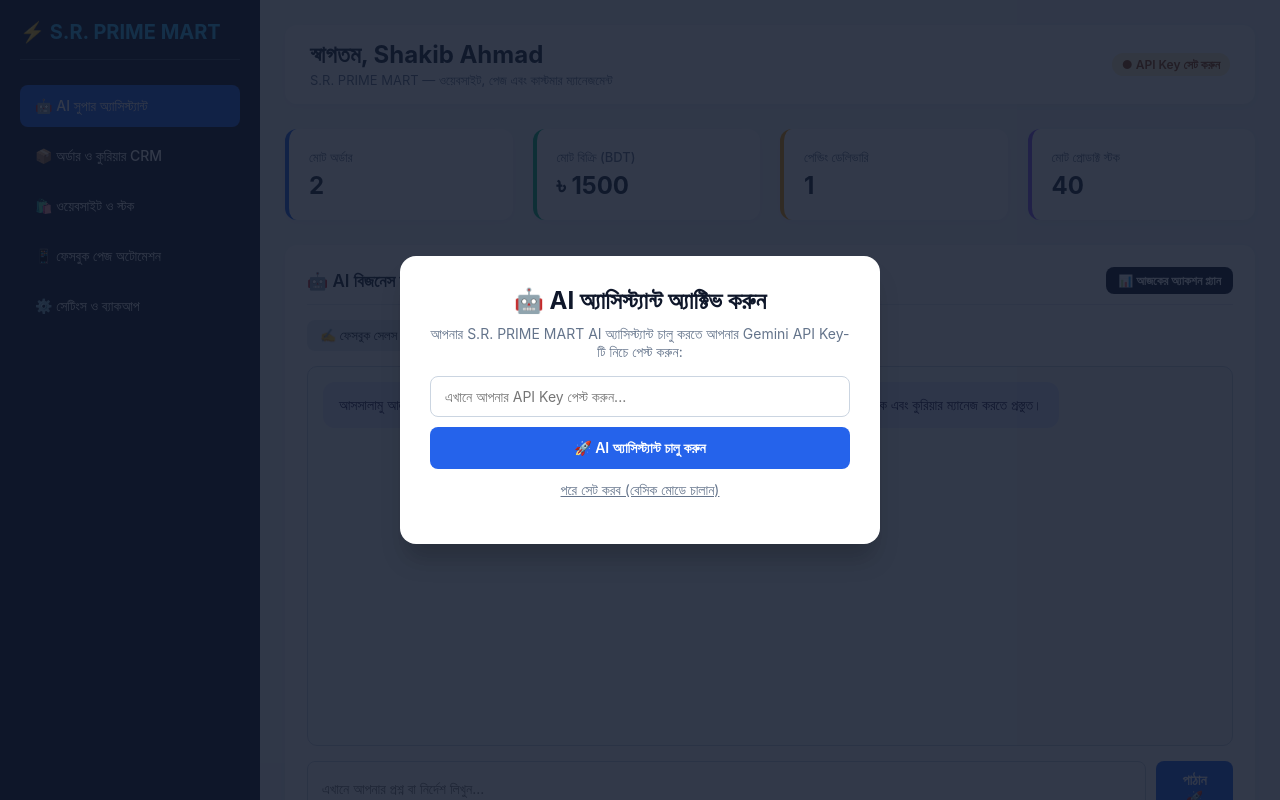
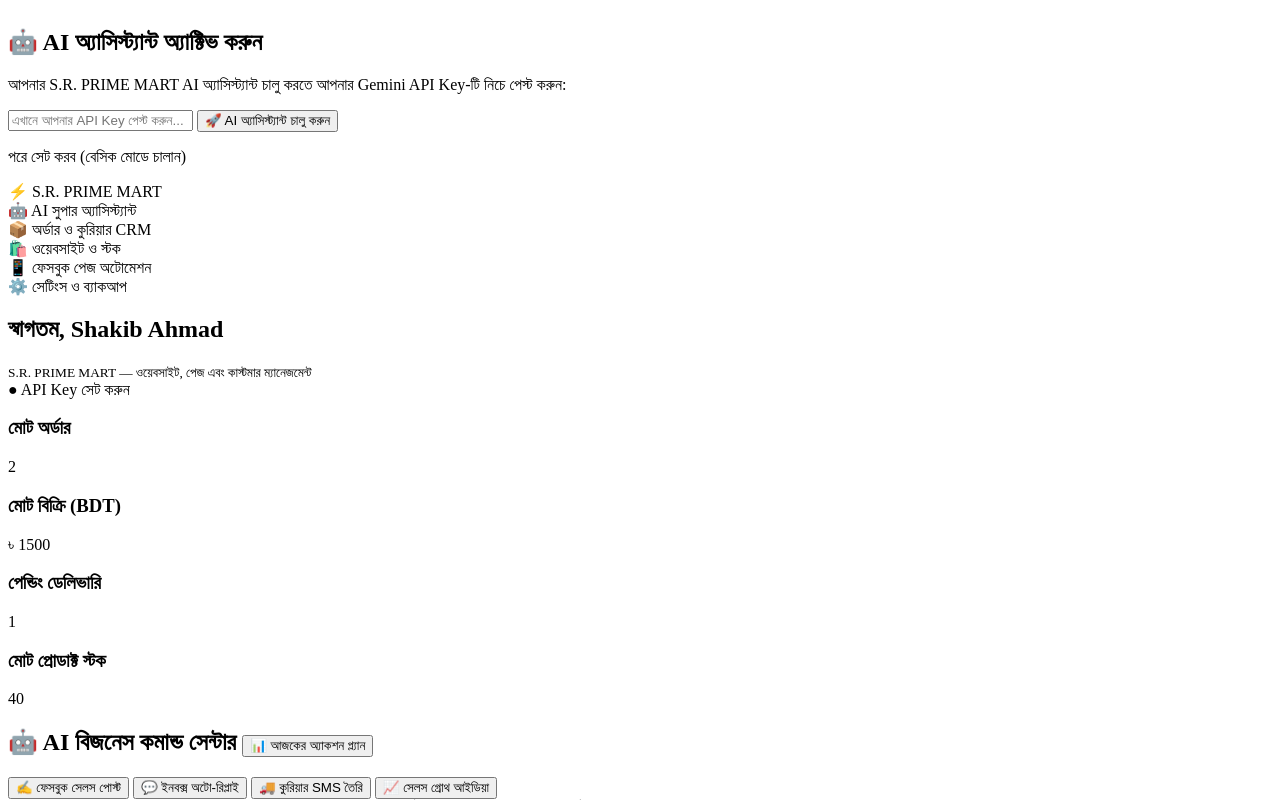
Before and after one commit to srprimemart2026-code/sr-prime-mart-dashboard, a plain HTML site: page index.html in a window 1280 px wide. Shown: the top 800 px of the page. Drawn offline with Linux system fonts and the light colour scheme.

Commit message:
Refactor style.css to include JavaScript logic
Removed CSS variables and styles, added JavaScript functions for product and order management.

```diff
--- a/style.css
+++ b/style.css
@@ -1,254 +1,243 @@
-:root {
-    --primary: #2563eb;
-    --primary-dark: #1d4ed8;
-    --secondary: #0f172a;
-    --bg-light: #f1f5f9;
-    --white: #ffffff;
-    --text-dark: #1e293b;
-    --text-muted: #64748b;
-    --success: #10b981;
-    --warning: #f59e0b;
-    --danger: #ef4444;
+let products = JSON.parse(localStorage.getItem('sr_products')) || [
+    { id: 101, name: "Men's Bar Bracelet (Black/Silver)", price: 650, stock: 25 },
+    { id: 102, name: "Premium Leather Wallet", price: 850, stock: 15 }
+];
+
+let orders = JSON.parse(localStorage.getItem('sr_orders_v2')) || [
+    { id: 1, name: "রাকিব হাসান", phone: "01711000000", address: "মিরপুর-১০, ঢাকা", product: "Men's Bar Bracelet (Black/Silver)", qty: 1, total: 650, courier: "Pathao Courier", source: "Facebook Page", status: "Delivered" },
+    { id: 2, name: "তানভীর আহমেদ", phone: "01812000000", address: "আগ্রাবাদ, চট্টগ্রাম", product: "Premium Leather Wallet", qty: 1, total: 850, courier: "Steadfast Courier", source: "Website", status: "Pending" }
+];
+
+window.onload = function() {
+    const savedKey = localStorage.getItem('sr_gemini_key');
+    if (!savedKey) {
+        document.getElementById('apiModal').style.display = 'flex';
+    } else {
+        updateKeyStatus(true);
+        document.getElementById('geminiApiKey').value = savedKey;
+    }
+    renderAll();
+};
+
+function activateAI() {
+    const key = document.getElementById('initialApiKey').value.trim();
+    if (!key) return alert('দয়া করে আপনার API Key পেস্ট করুন!');
+    localStorage.setItem('sr_gemini_key', key);
+    document.getElementById('geminiApiKey').value = key;
+    document.getElementById('apiModal').style.display = 'none';
+    updateKeyStatus(true);
+    alert('অভিনন্দন! আপনার AI বিজনেস অ্যাসিস্ট্যান্ট এখন পুরোপুরি সক্রিয়।');
 }
 
-* {
-    margin: 0;
-    padding: 0;
-    box-sizing: border-box;
-    font-family: -apple-system, BlinkMacSystemFont, "Segoe UI", Roboto, Helvetica, Arial, sans-serif;
+function openModal() { document.getElementById('apiModal').style.display = 'flex'; }
+function closeModal() { document.getElementById('apiModal').style.display = 'none'; }
+
+function updateKeyStatus(isConnected) {
+    const badge = document.getElementById('aiStatusBadge');
+    if (isConnected) {
+        badge.className = 'badge badge-delivered';
+        badge.innerText = '● Gemini AI কানেক্টেড';
+    }
 }
 
-body {
-    background-color: var(--bg-light);
-    color: var(--text-dark);
-    display: flex;
-    min-height: 100vh;
+function switchTab(tabId, element) {
+    document.querySelectorAll('.section').forEach(sec => sec.classList.remove('active'));
+    document.querySelectorAll('.nav-item').forEach(nav => nav.classList.remove('active'));
+    document.getElementById(tabId).classList.add('active');
+    element.classList.add('active');
 }
 
-.modal-overlay {
-    position: fixed;
-    top: 0; left: 0; width: 100%; height: 100%;
-    background: rgba(15, 23, 42, 0.85);
-    display: flex;
-    justify-content: center;
-    align-items: center;
-    z-index: 9999;
-    padding: 20px;
+function renderAll() {
+    const prodSelect = document.getElementById('prodSelect');
+    const productsTable = document.getElementById('productsTable');
+    prodSelect.innerHTML = '';
+    productsTable.innerHTML = '';
+    let totalStock = 0;
+
+    products.forEach((p, idx) => {
+        totalStock += Number(p.stock);
+        prodSelect.innerHTML += `<option value="${idx}">${p.name} - ৳${p.price} (স্টক: ${p.stock})</option>`;
+
+        const stockBadge = p.stock > 5
+            ? `<span class="badge badge-delivered">${p.stock} টি আছে</span>`
+            : `<span class="badge badge-danger">লো স্টক (${p.stock} টি)</span>`;
+
+        productsTable.innerHTML += `
+            <tr>
+                <td><strong>${p.name}</strong></td>
+                <td>৳ ${p.price}</td>
+                <td>${stockBadge}</td>
+                <td>
+                    <button style="padding:4px 8px; font-size:12px;" onclick="restockProduct(${idx})">+৫ স্টক</button>
+                    <button style="padding:4px 8px; font-size:12px; background:var(--danger);" onclick="deleteProduct(${idx})">মুছুন</button>
+                </td>
+            </tr>
+        `;
+    });
+
+    const allTable = document.getElementById('allOrdersTable');
+    allTable.innerHTML = '';
+    let totalSales = 0;
+    let pendingCount = 0;
+
+    orders.forEach((o, index) => {
+        totalSales += Number(o.total);
+        if (o.status === 'Pending') pendingCount++;
+        let badgeClass = o.status === 'Delivered' ? 'badge-delivered' : (o.status === 'Shipped' ? 'badge-shipped' : 'badge-pending');
+
+        allTable.innerHTML += `
+            <tr>
+                <td><strong>${o.name}</strong><br><small style="color:var(--primary)">${o.source}</small></td>
+                <td>${o.phone}<br><small>${o.address}</small></td>
+                <td>${o.product} (x${o.qty})</td>
+                <td>৳ ${o.total}</td>
+                <td>${o.courier}</td>
+                <td><span class="badge ${badgeClass}">${o.status}</span></td>
+                <td>
+                    <button style="padding: 4px 8px; font-size: 12px; background: var(--success);" onclick="updateStatus(${index})">স্ট্যাটাস</button>
+                    <button style="padding: 4px 8px; font-size: 12px; background: var(--danger);" onclick="deleteOrder(${index})">মুছুন</button>
+                </td>
+            </tr>
+        `;
+    });
+
+    document.getElementById('totalOrders').innerText = orders.length;
+    document.getElementById('totalSales').innerText = '৳ ' + totalSales;
+    document.getElementById('pendingOrders').innerText = pendingCount;
+    document.getElementById('totalStock').innerText = totalStock;
+
+    localStorage.setItem('sr_products', JSON.stringify(products));
+    localStorage.setItem('sr_orders_v2', JSON.stringify(orders));
 }
 
-.modal-box {
-    background: var(--white);
-    padding: 30px;
-    border-radius: 16px;
-    max-width: 480px;
-    width: 100%;
-    box-shadow: 0 20px 25px -5px rgba(0, 0, 0, 0.2);
-    text-align: center;
+function addProduct() {
+    const name = document.getElementById('newProdName').value.trim();
+    const price = Number(document.getElementById('newProdPrice').value);
+    const stock = Number(document.getElementById('newProdStock').value);
+    if (!name || !price) return alert('প্রোডাক্টের নাম ও দাম দিন!');
+    products.push({ id: Date.now(), name, price, stock: stock || 0 });
+    document.getElementById('newProdName').value = '';
+    document.getElementById('newProdPrice').value = '';
+    document.getElementById('newProdStock').value = '';
+    renderAll();
 }
 
-.modal-box h2 { color: var(--secondary); margin-bottom: 10px; }
-.modal-box p { color: var(--text-muted); font-size: 14px; margin-bottom: 15px; }
-.full-btn { width: 100%; padding: 12px; margin-top: 10px; }
-.skip-text { margin-top: 12px; font-size: 13px; cursor: pointer; text-decoration: underline; }
+function restockProduct(idx) { products[idx].stock += 5; renderAll(); }
+function deleteProduct(idx) { if (confirm('মুছে ফেলবেন?')) { products.splice(idx, 1); renderAll(); } }
 
-.sidebar {
-    width: 260px;
-    background-color: var(--secondary);
-    color: var(--white);
-    padding: 20px;
-    display: flex;
-    flex-direction: column;
-    position: fixed;
-    height: 100vh;
-    overflow-y: auto;
-    z-index: 100;
+function addOrder() {
+    const name = document.getElementById('custName').value.trim();
+    const phone = document.getElementById('custPhone').value.trim();
+    const address = document.getElementById('custAddress').value.trim();
+    const prodIdx = document.getElementById('prodSelect').value;
+    const qty = Number(document.getElementById('prodQty').value) || 1;
+    const courier = document.getElementById('courierName').value;
+    const source = document.getElementById('orderSource').value;
+    const status = document.getElementById('orderStatus').value;
+
+    if (!name || !phone || !address) return alert('সব তথ্য পূরণ করুন!');
+    const selectedProd = products[prodIdx];
+    if (selectedProd.stock >= qty) selectedProd.stock -= qty;
+
+    orders.unshift({
+        id: Date.now(), name, phone, address,
+        product: selectedProd.name, qty,
+        total: selectedProd.price * qty, courier, source, status
+    });
+
+    document.getElementById('custName').value = '';
+    document.getElementById('custPhone').value = '';
+    document.getElementById('custAddress').value = '';
+    renderAll();
+    alert('অর্ডার সেভ হয়েছে!');
 }
 
-.brand {
-    font-size: 20px;
-    font-weight: 700;
-    color: #38bdf8;
-    margin-bottom: 25px;
-    border-bottom: 1px solid #334155;
-    padding-bottom: 15px;
+function updateStatus(index) {
+    const statuses = ['Pending', 'Shipped', 'Delivered'];
+    orders[index].status = statuses[(statuses.indexOf(orders[index].status) + 1) % statuses.length];
+    renderAll();
 }
 
-.nav-item {
-    padding: 12px 15px;
-    margin-bottom: 8px;
-    border-radius: 8px;
-    cursor: pointer;
-    transition: 0.2s;
-    font-size: 14px;
-    font-weight: 500;
+function deleteOrder(index) { if (confirm('মুছে ফেলবেন?')) { orders.splice(index, 1); renderAll(); } }
+
+function copyText(id) {
+    const el = document.getElementById(id);
+    el.select();
+    navigator.clipboard.writeText(el.value);
+    alert('কপি হয়েছে!');
 }
 
-.nav-item:hover, .nav-item.active { background-color: var(--primary); }
-
-.main-content {
-    margin-left: 260px;
-    flex: 1;
-    padding: 25px;
-    max-width: 100%;
+function saveApiKey() {
+    const key = document.getElementById('geminiApiKey').value.trim();
+    localStorage.setItem('sr_gemini_key', key);
+    updateKeyStatus(true);
+    alert('API Key আপডেট হয়েছে!');
 }
 
-.header {
-    display: flex;
-    justify-content: space-between;
-    align-items: center;
-    background: var(--white);
-    padding: 15px 25px;
-    border-radius: 12px;
-    box-shadow: 0 2px 10px rgba(0,0,0,0.04);
-    margin-bottom: 25px;
-    flex-wrap: wrap;
-    gap: 10px;
+function exportData() {
+    const blob = new Blob([JSON.stringify({ orders, products }, null, 2)], { type: 'application/json' });
+    const a = document.createElement('a');
+    a.href = URL.createObjectURL(blob);
+    a.download = 'SR_PRIME_MART_Backup.json';
+    a.click();
 }
 
-.muted-text { color: var(--text-muted); font-size: 13px; }
-
-.stats-grid {
-    display: grid;
-    grid-template-columns: repeat(auto-fit, minmax(210px, 1fr));
-    gap: 20px;
-    margin-bottom: 25px;
+function appendMsg(text, isUser = false) {
+    const box = document.getElementById('chatBox');
+    const div = document.createElement('div');
+    div.className = isUser ? 'msg msg-user' : 'msg msg-ai';
+    div.innerText = text;
+    box.appendChild(div);
+    box.scrollTop = box.scrollHeight;
 }
 
-.stat-card {
-    background: var(--white);
-    padding: 20px;
-    border-radius: 12px;
-    box-shadow: 0 2px 10px rgba(0,0,0,0.04);
-    border-left: 4px solid var(--primary);
+function quickCommand(cmd) {
+    document.getElementById('aiInput').value = cmd;
+    sendToAI();
 }
 
-.border-success { border-left-color: var(--success); }
-.border-warning { border-left-color: var(--warning); }
-.border-purple { border-left-color: #8b5cf6; }
+async function sendToAI() {
+    const input = document.getElementById('aiInput');
+    const prompt = input.value.trim();
+    if (!prompt) return;
 
-.stat-card h3 { font-size: 13px; color: var(--text-muted); font-weight: 500; }
-.stat-card p { font-size: 24px; font-weight: 700; margin-top: 5px; }
+    appendMsg(prompt, true);
+    input.value = '';
 
-.section { display: none; }
-.section.active { display: block; }
+    const apiKey = localStorage.getItem('sr_gemini_key');
+    if (!apiKey) {
+        openModal();
+        return appendMsg('দয়া করে পপআপ বক্সে আপনার Gemini API Key পেস্ট করে AI অ্যাসিস্ট্যান্ট চালু করুন।', false);
+    }
 
-.card {
-    background: var(--white);
-    padding: 22px;
-    border-radius: 12px;
-    box-shadow: 0 2px 10px rgba(0,0,0,0.04);
-    margin-bottom: 25px;
-    overflow-x: auto;
+    const sendBtn = document.getElementById('sendBtn');
+    sendBtn.innerText = 'লিখছে...';
+
+    try {
+        const businessContext = `You are the dedicated AI Business Manager for 'S.R. PRIME MART', an online e-commerce and Facebook page business in Bangladesh owned by Shakib Ahmad.
+        Logistics partners: Pathao Courier and Steadfast Courier. Currency: BDT (৳).
+        Live Business Data:
+        - Products & Stock: ${JSON.stringify(products)}
+        - Recent Orders: ${JSON.stringify(orders)}
+        Always respond in clear, helpful, natural Bengali. Perform calculations, draft customer messages, create Facebook posts, or analyze orders based on this live data.
+        User Command: ${prompt}`;
+
+        // লেটেস্ট gemini-2.5-flash মডেল ব্যবহার করা হয়েছে
+        const response = await fetch(`https://generativelanguage.googleapis.com/v1beta/models/gemini-2.5-flash:generateContent?key=${apiKey}`, {
+            method: 'POST',
+            headers: { 'Content-Type': 'application/json' },
+            body: JSON.stringify({ contents: [{ parts: [{ text: businessContext }] }] })
+        });
+
+        const data = await response.json();
+        if (data.error) {
+            appendMsg(`API Error: ${data.error.message}`, false);
+        } else {
+            const reply = data.candidates?.[0]?.content?.parts?.[0]?.text || 'কোনো উত্তর পাওয়া যায়নি।';
+            appendMsg(reply, false);
+        }
+    } catch (err) {
+        appendMsg('নেটওয়ার্ক সমস্যা হয়েছে। ইন্টারনেট কানেকশন চেক করুন।', false);
+    }
+    sendBtn.innerText = 'পাঠান 🚀';
 }
-
-.card h2 {
-    margin-bottom: 15px;
-    font-size: 17px;
-    font-weight: 600;
-    border-bottom: 1px solid #e2e8f0;
-    padding-bottom: 10px;
-    display: flex;
-    justify-content: space-between;
-    align-items: center;
-    flex-wrap: wrap;
-    gap: 10px;
-}
-
-.form-grid {
-    display: grid;
-    grid-template-columns: repeat(auto-fit, minmax(200px, 1fr));
-    gap: 15px;
-    margin-bottom: 15px;
-}
-
-input, select, textarea {
-    width: 100%;
-    padding: 11px 14px;
-    border: 1px solid #cbd5e1;
-    border-radius: 8px;
-    font-size: 14px;
-    outline: none;
-}
-
-input:focus, select:focus, textarea:focus { border-color: var(--primary); }
-
-button {
-    background-color: var(--primary);
-    color: var(--white);
-    border: none;
-    padding: 10px 18px;
-    border-radius: 8px;
-    cursor: pointer;
-    font-size: 14px;
-    font-weight: 600;
-    transition: 0.2s;
-}
-
-button:hover { background-color: var(--primary-dark); }
-.dark-btn { font-size: 12px; padding: 6px 12px; background: var(--secondary); }
-.small-btn { margin-top: 8px; font-size: 12px; padding: 6px 12px; }
-.success-btn { background: var(--success); }
-
-table {
-    width: 100%;
-    border-collapse: collapse;
-    margin-top: 10px;
-    min-width: 650px;
-}
-
-th, td { text-align: left; padding: 12px; border-bottom: 1px solid #e2e8f0; font-size: 14px; }
-th { background-color: #f8fafc; font-weight: 600; }
-
-.badge {
-    padding: 4px 10px;
-    border-radius: 20px;
-    font-size: 12px;
-    font-weight: 600;
-    display: inline-block;
-    cursor: pointer;
-}
-
-.badge-pending { background: #fef3c7; color: #92400e; }
-.badge-shipped { background: #dbeafe; color: #1e40af; }
-.badge-delivered { background: #d1fae5; color: #065f46; }
-.badge-danger { background: #fee2e2; color: #991b1b; }
-
-.ai-chat-box {
-    border: 1px solid #cbd5e1;
-    border-radius: 10px;
-    height: 380px;
-    overflow-y: auto;
-    padding: 15px;
-    background: #f8fafc;
-    margin-bottom: 15px;
-    display: flex;
-    flex-direction: column;
-    gap: 12px;
-}
-
-.msg {
-    padding: 12px 16px;
-    border-radius: 12px;
-    max-width: 85%;
-    line-height: 1.6;
-    font-size: 14px;
-    white-space: pre-line;
-}
-
-.msg-ai { background: #e0e7ff; color: #1e1b4b; align-self: flex-start; }
-.msg-user { background: var(--primary); color: white; align-self: flex-end; }
-
-.quick-prompts { display: flex; gap: 8px; flex-wrap: wrap; margin-bottom: 15px; }
-.quick-btn { background: #e2e8f0; color: var(--text-dark); font-size: 13px; padding: 7px 13px; font-weight: 500; }
-.quick-btn:hover { background: #cbd5e1; }
-
-.chat-input-area { display: flex; gap: 10px; }
-.template-group { margin-bottom: 18px; }
-.template-group textarea { margin-top: 6px; }
-.settings-row { display: flex; gap: 10px; max-width: 600px; }
-
-@media (max-width: 768px) {
-    .sidebar { width: 100%; height: auto; position: relative; }
-    .main-content { margin-left: 0; padding: 15px; }
-    body { flex-direction: column; }
-}
```
